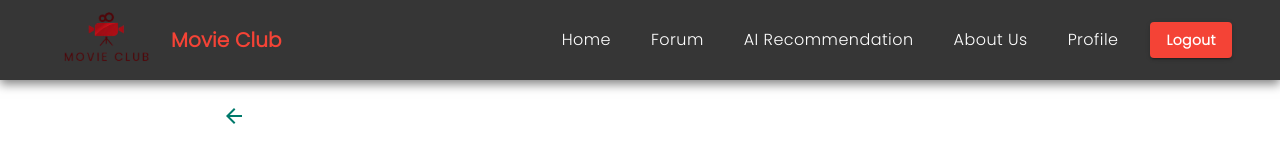
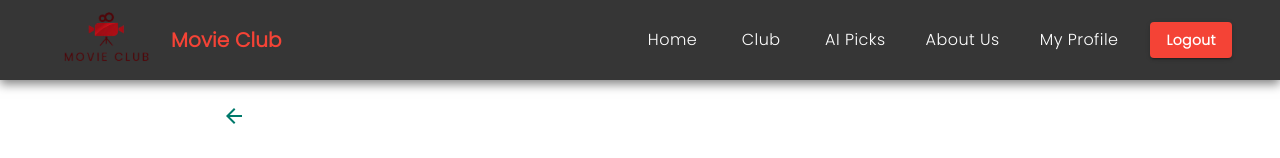
Before and after one commit to yonatan62862/MovieClub_Frontend, a React (Create React App) app: page /comments/1 in a window 1280 px wide. Shown: the top 158 px of the page. Built offline with nearby package versions, Linux system fonts and the light colour scheme; no server answers; sample sign-in values are in the browser's storage.

Commit message:
fix bugs

```diff
--- a/package.json
+++ b/package.json
@@ -1,5 +1,5 @@
 {
-  "name": "wellness-hub-frontend",
+  "name": "movie-club-frontend",
   "version": "0.1.0",
   "private": true,
   "dependencies": {
--- a/src/components/NavBar.tsx
+++ b/src/components/NavBar.tsx
@@ -81,14 +81,14 @@ const Navbar: React.FC = () => {
                 sx={{ fontSize: "16px", textTransform: "none", color: "#fff", fontFamily: "CustomMovieFont, sans-serif" }}
                 onClick={() => navigate("/forum")}
               >
-                Forum
+                Club
               </Button>
               <Button
                 color="inherit"
                 sx={{ fontSize: "16px", textTransform: "none", color: "#fff", fontFamily: "CustomMovieFont, sans-serif" }}
                 onClick={() => navigate("/ai-recommend")}
               >
-                AI Recommendation
+                AI Picks
               </Button>
               <Button
                 color="inherit"
@@ -102,7 +102,7 @@ const Navbar: React.FC = () => {
                 sx={{ fontSize: "16px", textTransform: "none", color: "#fff", fontFamily: "CustomMovieFont, sans-serif" }}
                 onClick={() => navigate("/profile")}
               >
-                Profile
+              My Profile
               </Button>
               <Button
                 variant="contained"
--- a/src/pages/Login.tsx
+++ b/src/pages/Login.tsx
@@ -90,7 +90,7 @@ const Login: React.FC = () => {
           <Box
             component="img"
             src="/Logo.png"
-            alt="Wellness Hub Logo"
+            alt="Movie Club Logo"
             sx={{ width: 180, height: "auto", mx: "auto", mb: 2 }}
           />
 
```
Also changed, not shown: 1 other file (tests, documents, lock files or other folders).
